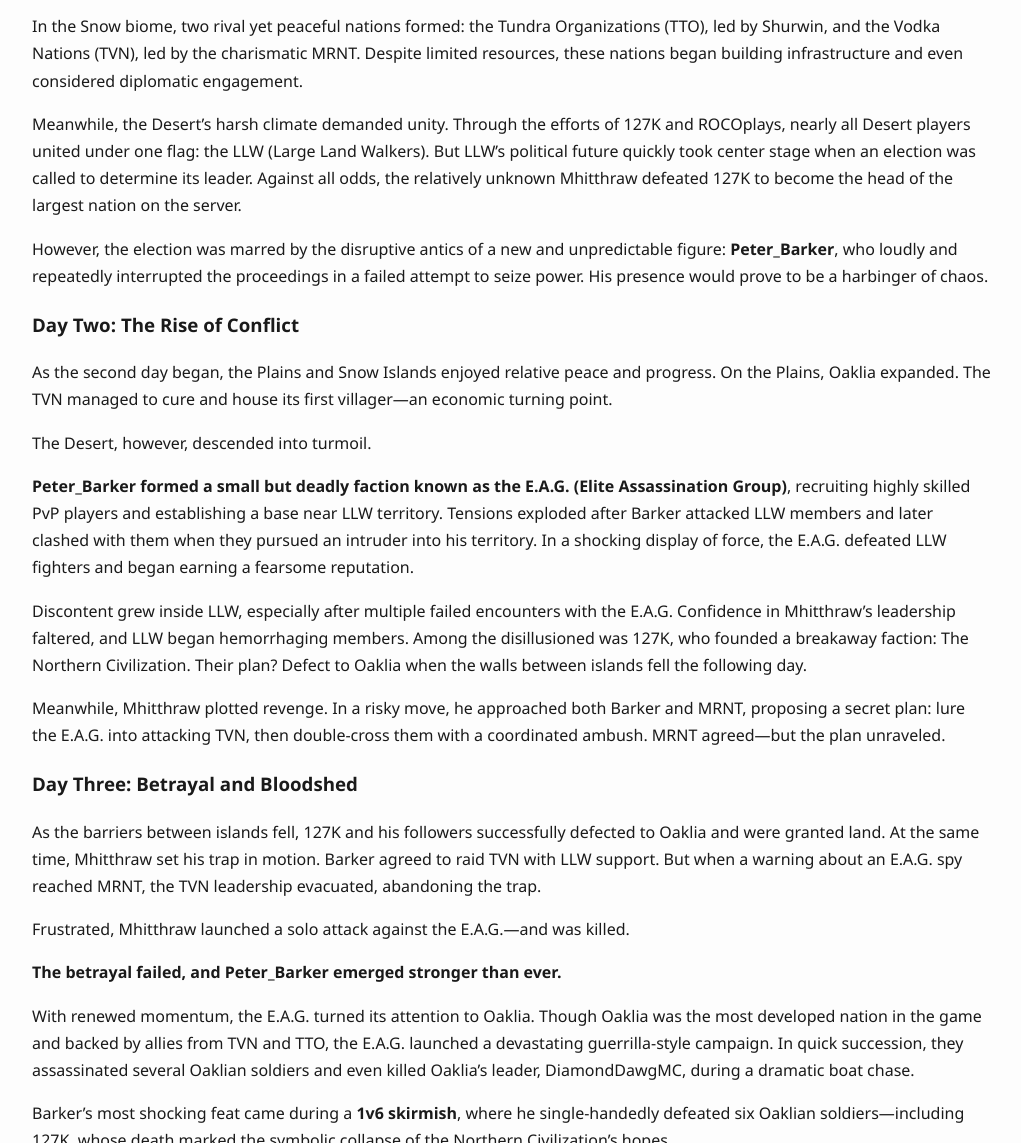
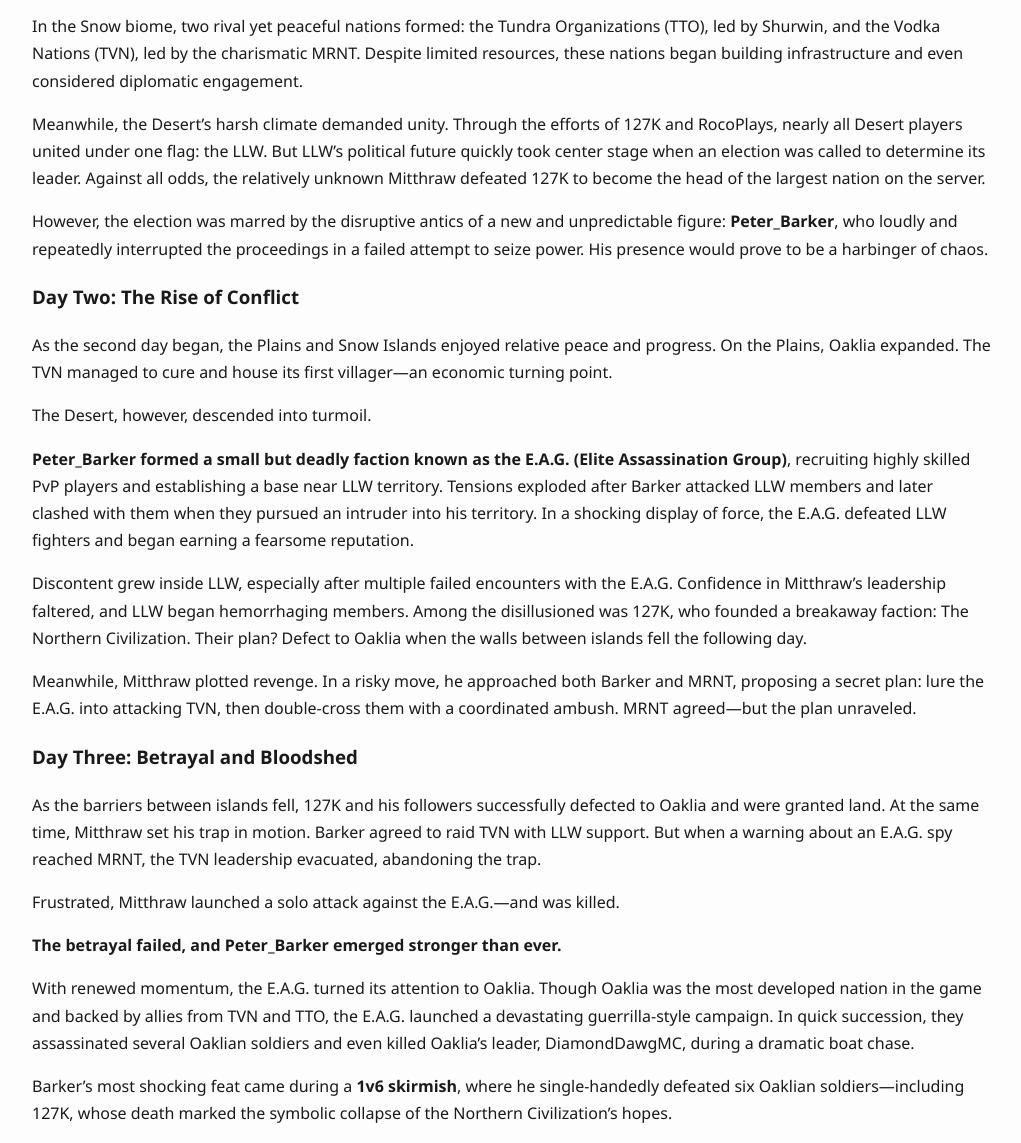
Before and after one commit to Nevm1nd/Nevmind-Civilization-Events, a plain HTML site: page article.html in a window 1280 px wide. Shown: the part 992-2135 px from the top of the page, without its empty margins (128-1149 px from the left). Drawn offline with Linux system fonts and the light colour scheme.

Commit message:
Update article.html

```diff
--- a/article.html
+++ b/article.html
@@ -119,7 +119,7 @@
 
     <p>In the Snow biome, two rival yet peaceful nations formed: the Tundra Organizations (TTO), led by Shurwin, and the Vodka Nations (TVN), led by the charismatic MRNT. Despite limited resources, these nations began building infrastructure and even considered diplomatic engagement.</p>
 
-    <p>Meanwhile, the Desert’s harsh climate demanded unity. Through the efforts of 127K and ROCOplays, nearly all Desert players united under one flag: the LLW (Large Land Walkers). But LLW’s political future quickly took center stage when an election was called to determine its leader. Against all odds, the relatively unknown Mhitthraw defeated 127K to become the head of the largest nation on the server.</p>
+    <p>Meanwhile, the Desert’s harsh climate demanded unity. Through the efforts of 127K and RocoPlays, nearly all Desert players united under one flag: the LLW. But LLW’s political future quickly took center stage when an election was called to determine its leader. Against all odds, the relatively unknown Mitthraw defeated 127K to become the head of the largest nation on the server.</p>
 
     <p>However, the election was marred by the disruptive antics of a new and unpredictable figure: <strong>Peter_Barker</strong>, who loudly and repeatedly interrupted the proceedings in a failed attempt to seize power. His presence would prove to be a harbinger of chaos.</p>
 
@@ -130,14 +130,14 @@
 
     <p><strong>Peter_Barker formed a small but deadly faction known as the E.A.G. (Elite Assassination Group)</strong>, recruiting highly skilled PvP players and establishing a base near LLW territory. Tensions exploded after Barker attacked LLW members and later clashed with them when they pursued an intruder into his territory. In a shocking display of force, the E.A.G. defeated LLW fighters and began earning a fearsome reputation.</p>
 
-    <p>Discontent grew inside LLW, especially after multiple failed encounters with the E.A.G. Confidence in Mhitthraw’s leadership faltered, and LLW began hemorrhaging members. Among the disillusioned was 127K, who founded a breakaway faction: The Northern Civilization. Their plan? Defect to Oaklia when the walls between islands fell the following day.</p>
+    <p>Discontent grew inside LLW, especially after multiple failed encounters with the E.A.G. Confidence in Mitthraw’s leadership faltered, and LLW began hemorrhaging members. Among the disillusioned was 127K, who founded a breakaway faction: The Northern Civilization. Their plan? Defect to Oaklia when the walls between islands fell the following day.</p>
 
-    <p>Meanwhile, Mhitthraw plotted revenge. In a risky move, he approached both Barker and MRNT, proposing a secret plan: lure the E.A.G. into attacking TVN, then double-cross them with a coordinated ambush. MRNT agreed—but the plan unraveled.</p>
+    <p>Meanwhile, Mitthraw plotted revenge. In a risky move, he approached both Barker and MRNT, proposing a secret plan: lure the E.A.G. into attacking TVN, then double-cross them with a coordinated ambush. MRNT agreed—but the plan unraveled.</p>
 
     <h3>Day Three: Betrayal and Bloodshed</h3>
-    <p>As the barriers between islands fell, 127K and his followers successfully defected to Oaklia and were granted land. At the same time, Mhitthraw set his trap in motion. Barker agreed to raid TVN with LLW support. But when a warning about an E.A.G. spy reached MRNT, the TVN leadership evacuated, abandoning the trap.</p>
+    <p>As the barriers between islands fell, 127K and his followers successfully defected to Oaklia and were granted land. At the same time, Mitthraw set his trap in motion. Barker agreed to raid TVN with LLW support. But when a warning about an E.A.G. spy reached MRNT, the TVN leadership evacuated, abandoning the trap.</p>
 
-    <p>Frustrated, Mhitthraw launched a solo attack against the E.A.G.—and was killed.</p>
+    <p>Frustrated, Mitthraw launched a solo attack against the E.A.G.—and was killed.</p>
 
     <p><strong>The betrayal failed, and Peter_Barker emerged stronger than ever.</strong></p>
 
```
